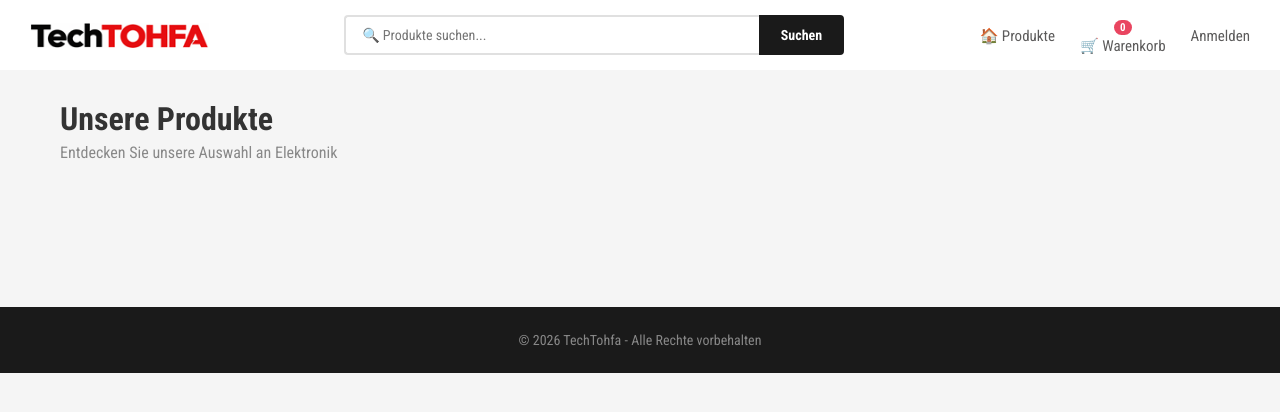
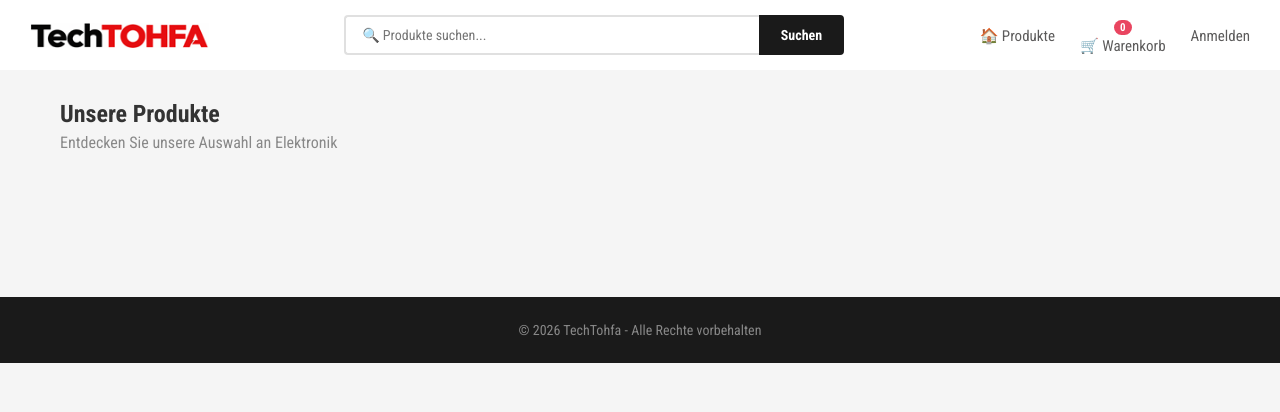
Before and after one commit to mani8klein1-jpg/techTohfa, a plain HTML site: page frontend/index.html in a window 1280 px wide. Drawn offline with Linux system fonts and the light colour scheme; no server answers.

Commit message:
Style: Überschrift 'Unsere Produkte' verkleinert

```diff
--- a/frontend/index.html
+++ b/frontend/index.html
@@ -57,7 +57,7 @@
 
     <!-- MAIN -->
     <main class="container">
-        <h1>Unsere Produkte</h1>
+        <h2>Unsere Produkte</h2>
         <p style="color:#888; margin-top:5px;">Entdecken Sie unsere Auswahl an Elektronik</p>
 
         <!-- Kategorie-Filter -->
```
